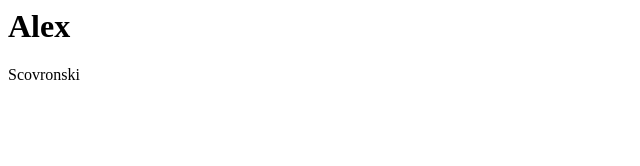
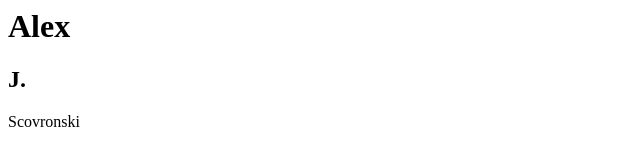
Before and after one commit to AlexScov/demo1, a plain HTML site: page index.html in a window 1280 px wide. Shown: the whole page, without its empty margins (0-640 px from the left). Drawn offline with Linux system fonts and the light colour scheme.

Commit message:
Added middle initial to index file

```diff
--- a/index.html
+++ b/index.html
@@ -1,2 +1,3 @@
 <h1>Alex</h1>
+<h2>J.</h2>
 <p>Scovronski</p>
```
